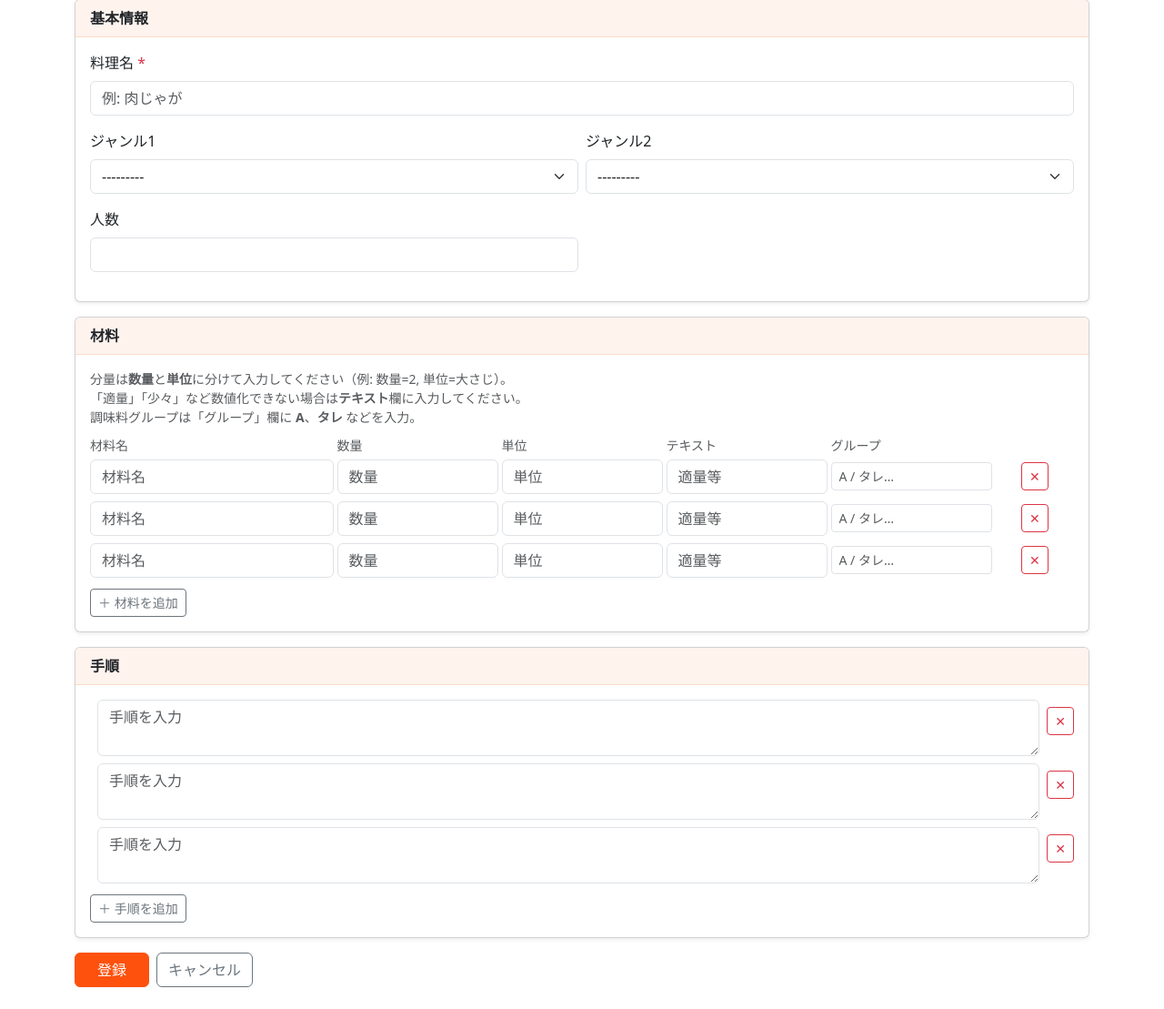
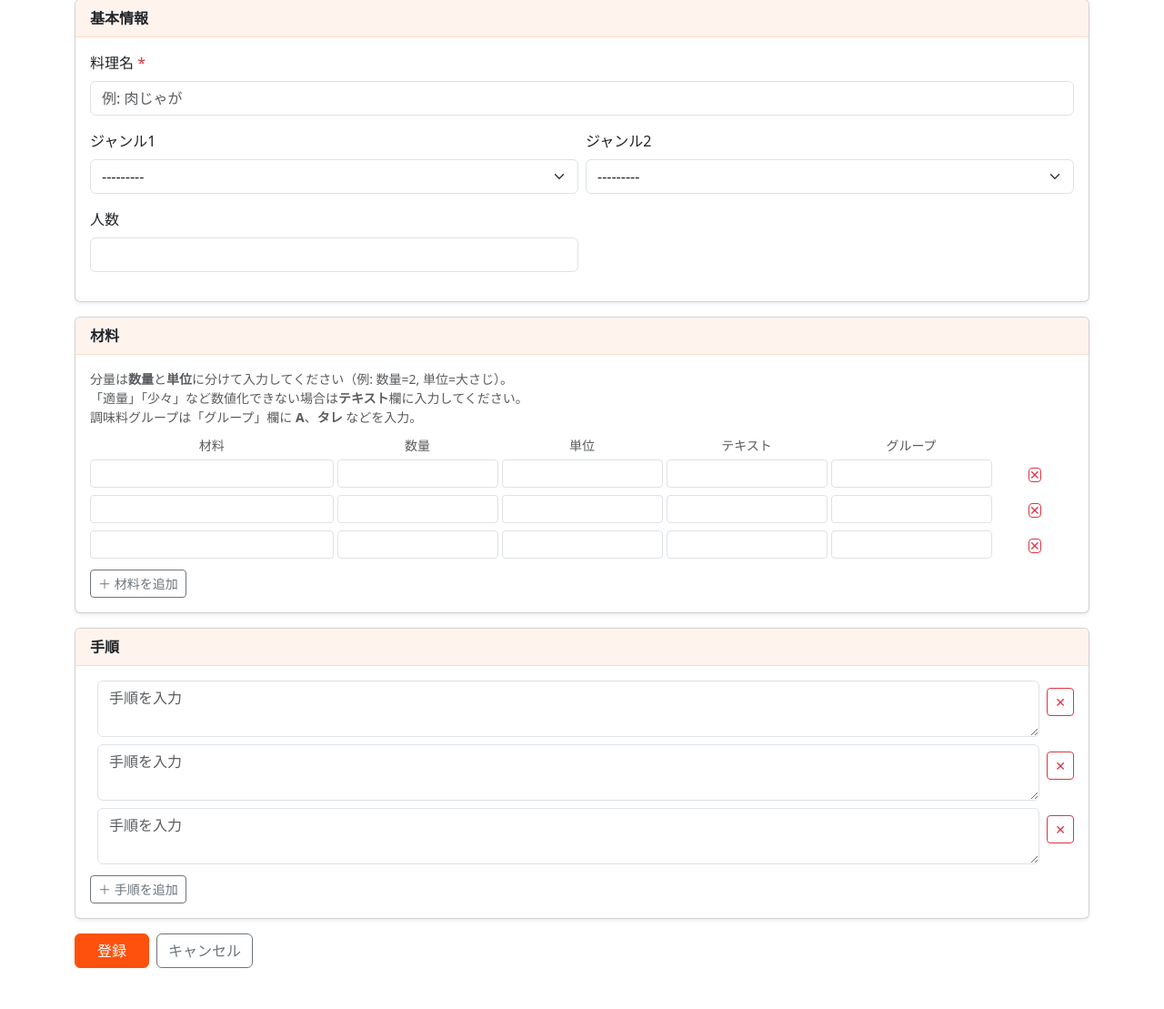
Before and after one commit to Rkawab/COproject, a Django app: page /recipes/new/ in a window 1280 px wide. Shown: the part 426-1535 px from the top of the page at 91% size. After the commit the page ends 1490 px from the top, so only its background shows below. Run offline with Django 5.2, Linux system fonts and the light colour scheme; the visitor is signed in with stand-in values (Sample User, id 1); some libraries are stand-ins or nearby versions.

Commit message:
入力枠のサイズを調整

```diff
--- a/recipes/forms.py
+++ b/recipes/forms.py
@@ -67,17 +67,12 @@ class IngredientForm(forms.ModelForm):
 
     def save(self, commit=True):
         instance = super().save(commit=False)
-        # amount フィールド（旧）を新フィールドから自動生成（後方互換）
+        # 排他フィールドの整合性を保つ
         if instance.quantity is not None:
-            q = Ingredient._format_quantity(instance.quantity)
-            instance.amount = f"{q}{instance.unit}"
             instance.amount_text = ""
         elif instance.amount_text:
-            instance.amount = instance.amount_text
             instance.quantity = None
             instance.unit = ""
-        else:
-            instance.amount = ""
         if commit:
             instance.save()
         return instance
--- a/recipes/models.py
+++ b/recipes/models.py
@@ -42,9 +42,6 @@ class Recipe(models.Model):
 class Ingredient(models.Model):
     recipe = models.ForeignKey(Recipe, on_delete=models.CASCADE, related_name="ingredients")
     name = models.CharField(max_length=100, verbose_name="材料名")
-    # 旧フィールド（移行完了後に削除予定。アプリ側では使用しない）
-    amount = models.CharField(max_length=50, verbose_name="分量（旧）", blank=True)
-    # 新フィールド: 数値化できる分量
     quantity = models.DecimalField(
         max_digits=7, decimal_places=2, null=True, blank=True, verbose_name="数量"
     )
@@ -73,8 +70,7 @@ class Ingredient(models.Model):
             return f"{self._format_quantity(self.quantity)}{self.unit}"
         if self.amount_text:
             return self.amount_text
-        # フォールバック（旧データ）
-        return self.amount
+        return ""
 
     @property
     def is_scalable(self):
--- a/recipes/recipe_reader.py
+++ b/recipes/recipe_reader.py
@@ -41,9 +41,9 @@ def extract_recipe_info(image_file: BinaryIO) -> dict:
         "genre3": "肉系",
         "servings": 2,
         "ingredients": [
-            {"name": "じゃがいも", "amount": "3個", "group": ""},
-            {"name": "醤油", "amount": "大さじ2", "group": "A"},
-            {"name": "みりん", "amount": "大さじ1", "group": "A"},
+            {"name": "じゃがいも", "quantity": 3, "unit": "個", "amount_text": "", "group": ""},
+            {"name": "醤油", "quantity": 2, "unit": "大さじ", "amount_text": "", "group": "A"},
+            {"name": "塩", "quantity": None, "unit": "", "amount_text": "少々", "group": ""},
         ],
         "steps": [
             "じゃがいもの皮をむいて一口大に切る。",
--- a/templates/recipes/form.html
+++ b/templates/recipes/form.html
@@ -116,41 +116,42 @@
                 「適量」「少々」など数値化できない場合は<strong>テキスト</strong>欄に入力してください。<br>
                 調味料グループは「グループ」欄に <strong>A</strong>、<strong>タレ</strong> などを入力。
             </div>
-            <!-- 列ヘッダー（PC） -->
-            <div class="row g-1 mb-1 d-none d-md-flex">
-                <div class="col-3"><span class="small text-muted">材料名</span></div>
-                <div class="col-2"><span class="small text-muted">数量</span></div>
-                <div class="col-2"><span class="small text-muted">単位</span></div>
-                <div class="col-2"><span class="small text-muted">テキスト</span></div>
-                <div class="col-2"><span class="small text-muted">グループ</span></div>
+            <!-- 列ヘッダー -->
+            <div class="row g-1 mb-1">
+                <div class="col-3 text-center"><span class="small text-muted">材料</span></div>
+                <div class="col-2 text-center"><span class="small text-muted">数量</span></div>
+                <div class="col-2 text-center"><span class="small text-muted">単位</span></div>
+                <div class="col-2 text-center"><span class="small text-muted">テキスト</span></div>
+                <div class="col-2 text-center"><span class="small text-muted">グループ</span></div>
+                <div class="col-1"></div>
             </div>
             {{ ingredient_formset.management_form }}
             <div id="ingredient-formset">
                 {% for ing_form in ingredient_formset %}
                 <div class="ingredient-row row g-1 mb-2 align-items-center" data-group="{{ ing_form.instance.group }}">
                     {{ ing_form.id }}
-                    <div class="col-6 col-md-3">
-                        {% render_field ing_form.name class="form-control" placeholder="材料名" %}
+                    <div class="col-3 col-md-3">
+                        {% render_field ing_form.name class="form-control form-control-sm" placeholder="" %}
                     </div>
-                    <div class="col-3 col-md-2">
-                        {% render_field ing_form.quantity class="form-control" placeholder="数量" %}
+                    <div class="col-2 col-md-2">
+                        {% render_field ing_form.quantity class="form-control form-control-sm" placeholder="" %}
                     </div>
-                    <div class="col-3 col-md-2">
-                        {% render_field ing_form.unit class="form-control" placeholder="単位" %}
+                    <div class="col-2 col-md-2">
+                        {% render_field ing_form.unit class="form-control form-control-sm" placeholder="" %}
                     </div>
-                    <div class="col-4 col-md-2">
-                        {% render_field ing_form.amount_text class="form-control" placeholder="適量等" %}
+                    <div class="col-2 col-md-2">
+                        {% render_field ing_form.amount_text class="form-control form-control-sm" placeholder="" %}
                     </div>
-                    <div class="col-4 col-md-2">
-                        {% render_field ing_form.group class="form-control form-control-sm group-input" placeholder="A / タレ…" %}
+                    <div class="col-2 col-md-2">
+                        {% render_field ing_form.group class="form-control form-control-sm group-input" placeholder="" %}
                     </div>
-                    <div class="col-4 col-md-1 text-center">
+                    <div class="col-1 col-md-1 text-center">
                         {% if ing_form.instance.pk %}
-                            <label class="small text-danger d-flex align-items-center gap-1">
-                                {{ ing_form.DELETE }} 削除
+                            <label class="small text-danger">
+                                {{ ing_form.DELETE }}
                             </label>
                         {% else %}
-                            <button type="button" class="btn btn-sm btn-outline-danger remove-row">✕</button>
+                            <button type="button" class="btn btn-sm btn-outline-danger remove-row p-0 lh-1">✕</button>
                         {% endif %}
                     </div>
                 </div>
@@ -160,23 +161,23 @@
             <div id="ingredient-empty-row" class="d-none">
                 <div class="ingredient-row row g-1 mb-2 align-items-center" data-group="">
                     <input type="hidden" name="ingredients-__prefix__-id" value="">
-                    <div class="col-6 col-md-3">
-                        <input type="text" name="ingredients-__prefix__-name" class="form-control" placeholder="材料名">
+                    <div class="col-3 col-md-3">
+                        <input type="text" name="ingredients-__prefix__-name" class="form-control form-control-sm" placeholder="">
                     </div>
-                    <div class="col-3 col-md-2">
-                        <input type="number" name="ingredients-__prefix__-quantity" class="form-control" placeholder="数量" step="any" min="0">
+                    <div class="col-2 col-md-2">
+                        <input type="number" name="ingredients-__prefix__-quantity" class="form-control form-control-sm" step="any" min="0" placeholder="">
                     </div>
-                    <div class="col-3 col-md-2">
-                        <input type="text" name="ingredients-__prefix__-unit" class="form-control" placeholder="単位">
+                    <div class="col-2 col-md-2">
+                        <input type="text" name="ingredients-__prefix__-unit" class="form-control form-control-sm" placeholder="">
                     </div>
-                    <div class="col-4 col-md-2">
-                        <input type="text" name="ingredients-__prefix__-amount_text" class="form-control" placeholder="適量等">
+                    <div class="col-2 col-md-2">
+                        <input type="text" name="ingredients-__prefix__-amount_text" class="form-control form-control-sm" placeholder="">
                     </div>
-                    <div class="col-4 col-md-2">
-                        <input type="text" name="ingredients-__prefix__-group" class="form-control form-control-sm group-input" placeholder="A / タレ…">
+                    <div class="col-2 col-md-2">
+                        <input type="text" name="ingredients-__prefix__-group" class="form-control form-control-sm group-input" placeholder="">
                     </div>
-                    <div class="col-4 col-md-1 text-center">
-                        <button type="button" class="btn btn-sm btn-outline-danger remove-row">✕</button>
+                    <div class="col-1 col-md-1 text-center">
+                        <button type="button" class="btn btn-sm btn-outline-danger remove-row p-0 lh-1">✕</button>
                     </div>
                 </div>
             </div>
```
